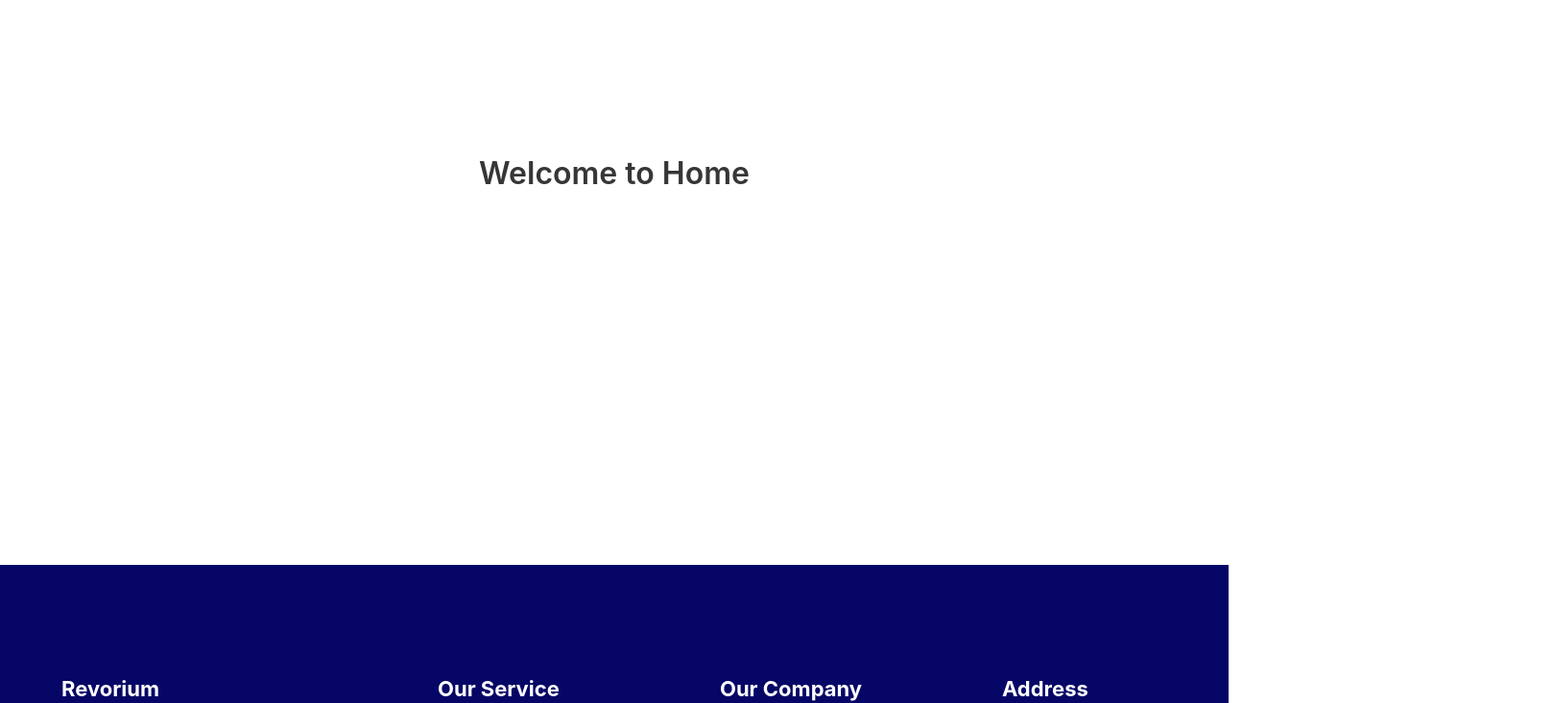
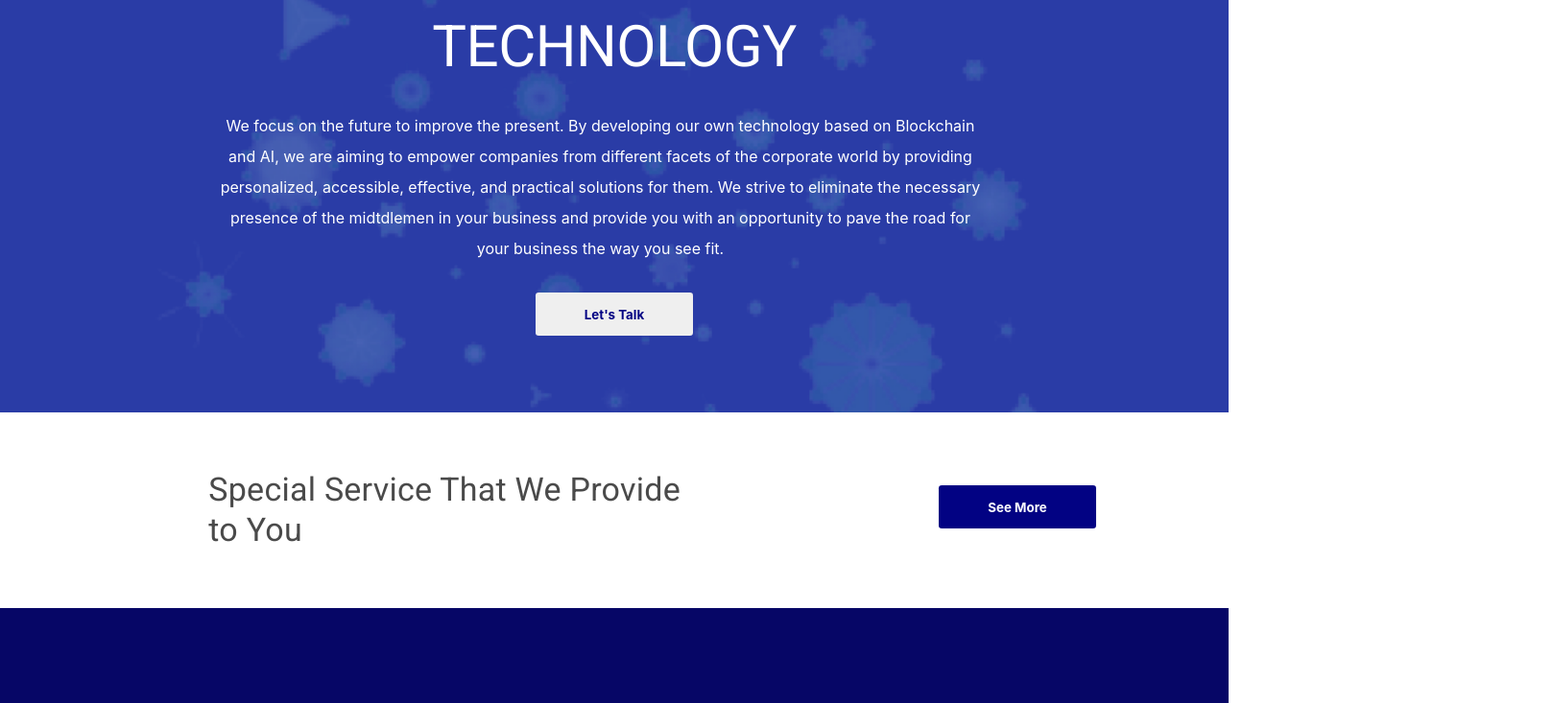
Before and after one commit to zeedtanue/revorium-website, a Next.js app: page / in a window 1280 px wide. Shown: the part 263-996 px from the top of the page at 96% size, 1618 px wide, since content can reach past the window. Built offline with nearby package versions, Linux system fonts and the light colour scheme.

Commit message:
home- banner

```diff
--- a/pages/index.js
+++ b/pages/index.js
@@ -1,20 +1,62 @@
+import { Typography } from '@material-ui/core'
 import Head from 'next/head'
 import Image from 'next/image'
+import { Button } from '../components/StyledComponent'
 import styles from '../styles/Home.module.css'
 
 export default function Home() {
   return (
-    <div className={styles.container}>
+    <div>
       <Head>
         <title>Revorium</title>
         <meta name="description" content="Generated by create next app" />
         <link rel="icon" href="/favicon.ico" />
       </Head>
 
-      <main className={styles.main}>
-        <h1 className={styles.title}>
-          Welcome to Home
-        </h1>
+      <main>
+      <div className=' has-text-centered ourcompany'
+          style={{
+            justifyContent:'center',
+            padding:80 ,
+            background: '#2A3CA6',
+            display:'flex',
+            flex:1,
+            backgroundImage: " url('/deleteLaterMain.png')",
+            backgroundRepeat: 'no-repeat',
+            backgroundSize: 'cover'
+            }}>
+            <div className='has-text-centered' >
+              <Typography variant='h2' component='div' style={{ color:'white', fontWeight:'400', fontFamily:'Nunito' |  'sans-serif' }}>
+                BUILDING AN <span style={{ color:'#62d1cf' }}>UPRIGHT</span> WORLD <br/>WITH BLOCKCHAIN AND AI <br/>TECHNOLOGY
+
+              </Typography>
+              <div style={{ maxWidth:'100vh', marginTop:30,marginBottom:30 }}>
+              <Typography variant='p' style={{ color:'white',lineHeight:2 }}>
+              We focus on the future to improve the present. By developing our own technology based on Blockchain and AI, we are aiming to empower companies from different facets of the corporate world by providing personalized, accessible, effective, and practical solutions for them. We strive to eliminate  the necessary presence of the midtdlemen in your business and provide you with an opportunity to pave the road for your business the way you see fit.
+              </Typography>
+              </div>
+              <Button color='#020283'>Let's Talk</Button>
+
+
+
+
+            </div>
+          </div>
+
+        <div className='columns mt-6 mb-6'>
+
+          <div className='column is-half is-offset-2'>
+          <Typography variant='h4' component='div' style={{ fontWeight:'400', fontFamily:'Nunito' |  'sans-serif' }}>
+            <span style={{ minWidth:4, minHeight:34, backgroundColor:'#FED576' }}></span>Special Service That We Provide <br/>
+            to You
+              </Typography>
+          </div>
+          <div className='column is-half is-offset-1 mt-4'>
+            <Button backgroundColor='#020283' color='white'>See More</Button>
+
+          </div>
+
+        </div>
 
 
       </main>
```
Also changed, not shown: public/deleteLaterMain.png (added).
